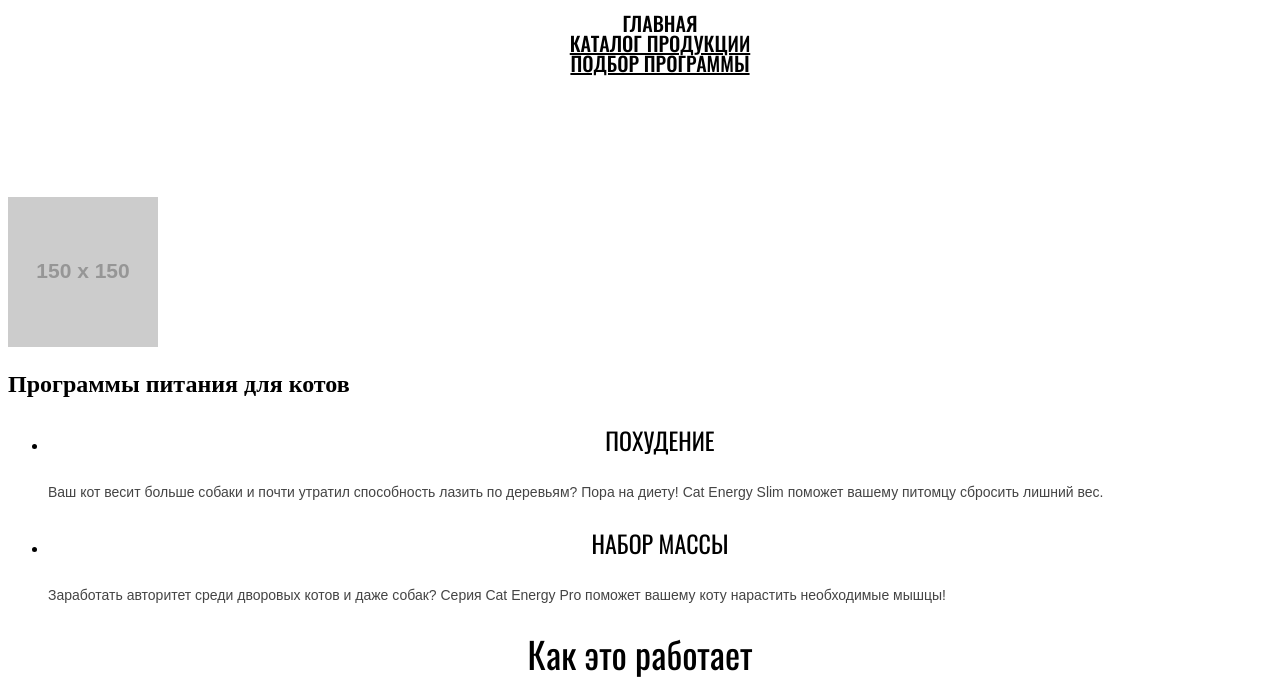
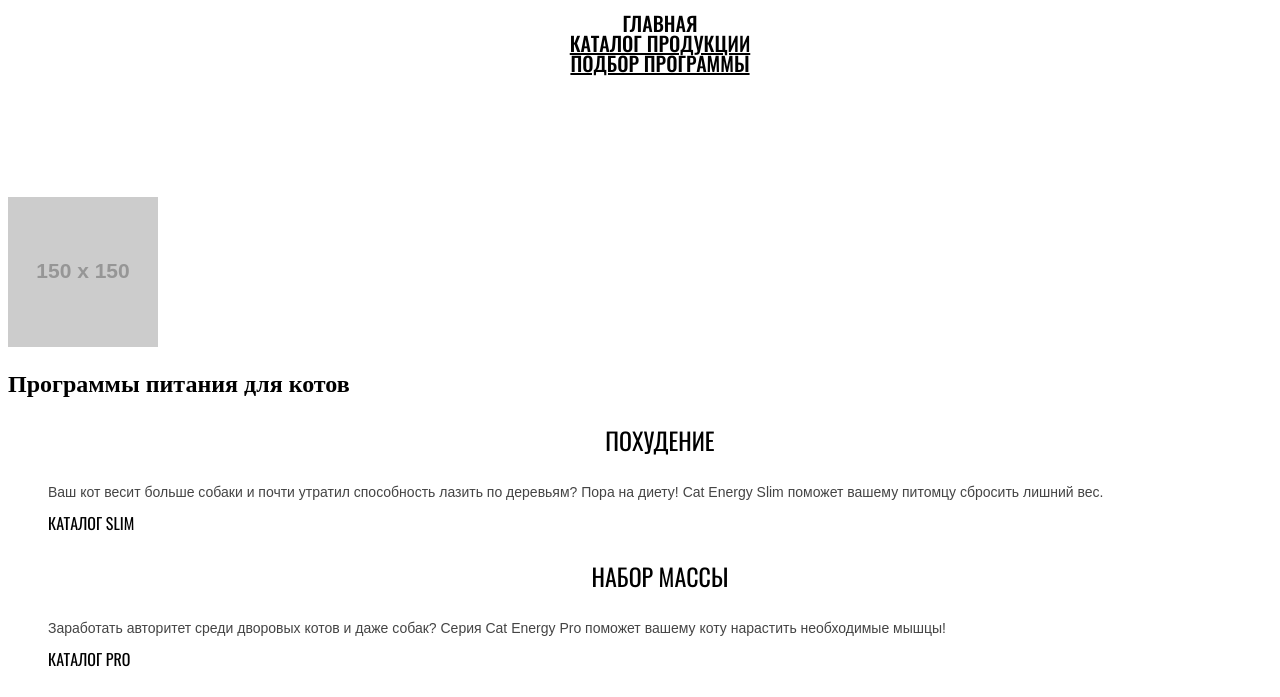
Before and after one commit to sashkatenev/1058041-cat-energy-21, a website: page source/index.html in a window 1280 px wide. Shown: the part 74-771 px from the top of the page. Drawn offline with nearby package versions, Linux system fonts and the light colour scheme; files that its build step writes are made by us from their sources; placeholder pictures from the web are drawn by us.

Commit message:
adds font-styles to feeding-block

```diff
--- a/source/index.html
+++ b/source/index.html
@@ -39,13 +39,13 @@
               <h3 class="feeding__title site-title-level3">Похудение</h3>
               <p class="feeding__text site-paragraph">Ваш кот весит больше собаки и почти утратил способность лазить по
                 деревьям? Пора на диету! Cat Energy Slim поможет вашему питомцу сбросить лишний вес.</p>
-              <a class="feeding__link site-link" href="#"></a>
+              <a class="feeding__link" href="#">Каталог Slim</a>
             </li>
             <li class="feeding__item feeding__item--pro">
               <h3 class="feeding__title site-title-level3">Набор массы</h3>
               <p class="feeding__text site-paragraph">Заработать авторитет среди дворовых котов и даже собак? Серия Cat Energy
                 Pro поможет вашему коту нарастить необходимые мышцы!</p>
-              <a class="feeding__link site-link" href="#"></a>
+              <a class="feeding__link" href="#">Каталог Pro</a>
             </li>
           </ul>
         </div>
--- /dev/null
+++ b/source/less/blocks/index-main/feeding.less
@@ -0,0 +1,9 @@
+.feeding__list {
+  list-style: none;
+}
+
+.feeding__link {
+  .set-font(@font-size: @font-size-link, @font-color: #000000, @text-transform: uppercase);
+
+  text-decoration: none;
+}
--- a/source/less/style.less
+++ b/source/less/style.less
@@ -5,3 +5,4 @@
 
 @import "blocks/main-header/site-navigation.less";
 @import "blocks/index-main/promo.less";
+@import "blocks/index-main/feeding.less";
```
